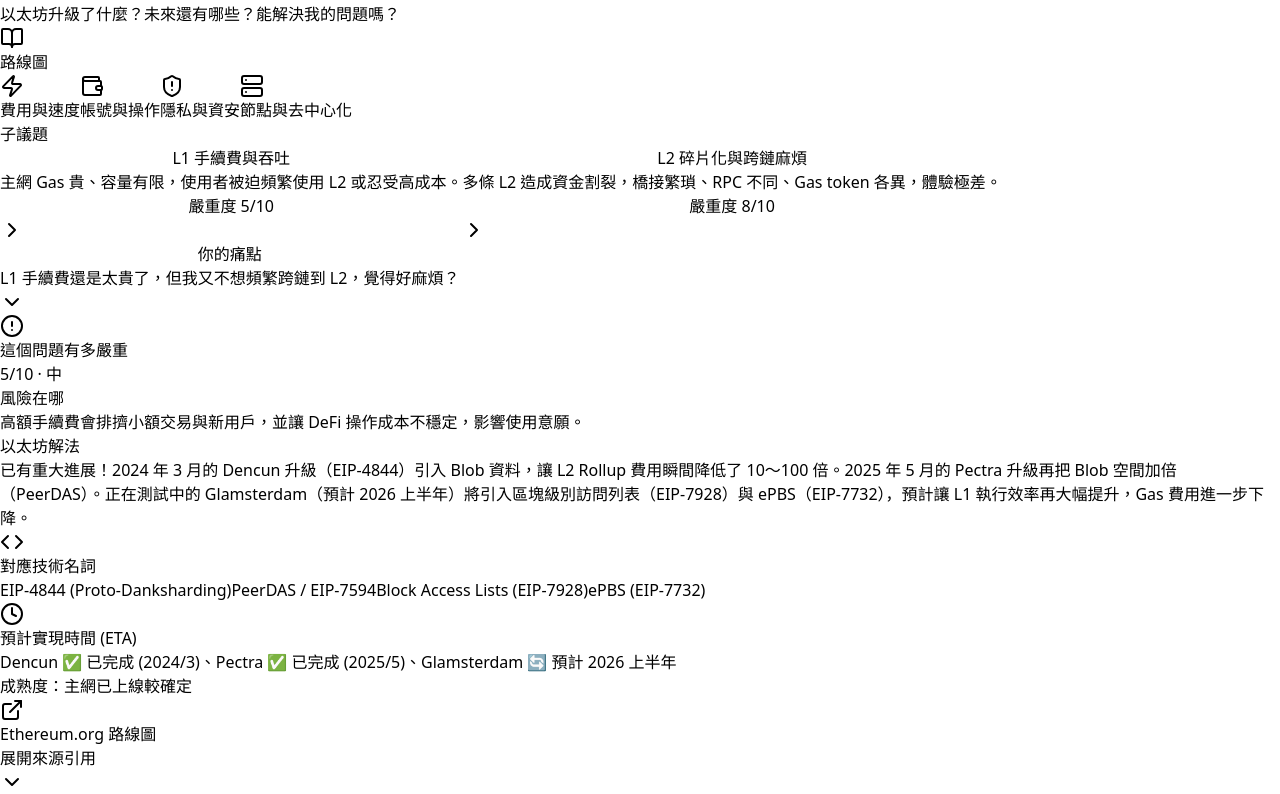
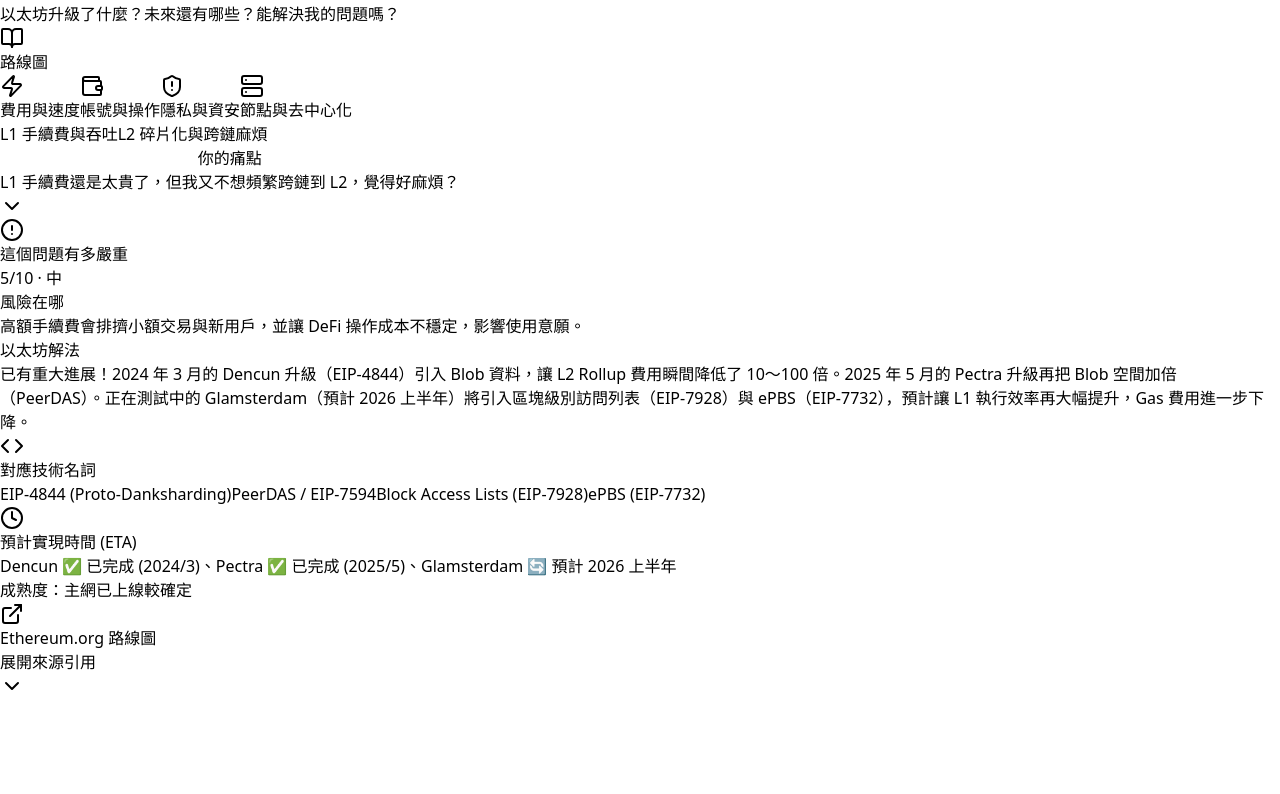
Before and after one commit to ASTROHSU/Ethereum-roadmap, a React (Vite) app: page / in a window 1280 px wide. Shown: the part 1708-2502 px from the top of the page. After the commit the page ends 2406 px from the top, so only its background shows below. Built offline with nearby package versions, Linux system fonts and the light colour scheme.

Commit message:
ux: replace topic vertical list with horizontal chip pills, remove '子議題' label

```diff
--- a/src/components/EthereumRoadmapUX.jsx
+++ b/src/components/EthereumRoadmapUX.jsx
@@ -824,12 +824,9 @@
           <div className="pointer-events-none absolute top-0 right-0 h-full w-16 bg-gradient-to-l from-slate-50 to-transparent md:hidden" />
         </div>
 
-        {/* Topic Breakdown */}
-        <div className="mb-6">
-          <h2 className="text-sm font-semibold text-slate-500 uppercase tracking-wider mb-3">
-            子議題
-          </h2>
-          <div className="flex flex-col gap-2">
+        {/* Topic chips */}
+        <div className="relative mb-5">
+          <div className="flex overflow-x-auto gap-2 pb-2 scrollbar-hide">
             {activeCategory.topics.map((topic) => (
               <button
                 key={topic.id}
@@ -837,33 +834,20 @@
                   setActiveTopic(topic.id);
                   setExpandedCard(null);
                 }}
-                className={`w-full text-left px-4 py-3 rounded-xl border transition-all flex items-center justify-between ${effectiveTopic === topic.id
-                  ? 'bg-indigo-50 border-indigo-300 ring-1 ring-indigo-100'
-                  : 'bg-white border-slate-200 hover:border-indigo-200 hover:bg-slate-50'
+                className={`flex items-center gap-2 px-4 py-2 rounded-full whitespace-nowrap transition-all text-sm font-medium border ${effectiveTopic === topic.id
+                    ? 'bg-indigo-600 text-white border-indigo-600 shadow-sm'
+                    : 'bg-white text-slate-600 border-slate-200 hover:border-indigo-300 hover:bg-indigo-50'
                   }`}
               >
-                <div>
-                  <span className="font-medium text-slate-800">{topic.title}</span>
-                  <p className="text-sm text-slate-500 mt-0.5 line-clamp-1">{topic.description}</p>
-                </div>
-                <div className="flex items-center gap-2 flex-shrink-0 ml-3">
-                  <span
-                    className={`text-xs font-medium px-2 py-0.5 rounded ${topic.severity >= 7
-                      ? 'bg-rose-100 text-rose-700'
-                      : topic.severity >= 4
-                        ? 'bg-amber-100 text-amber-700'
-                        : 'bg-slate-100 text-slate-600'
-                      }`}
-                  >
-                    嚴重度 {topic.severity}/10
-                  </span>
-                  <ChevronRight
-                    className={`w-5 h-5 text-slate-400 ${effectiveTopic === topic.id ? 'text-indigo-600' : ''}`}
-                  />
-                </div>
+                {/* 嚴重度色點 */}
+                <span className={`w-2 h-2 rounded-full flex-shrink-0 ${topic.severity >= 7 ? 'bg-rose-400' : topic.severity >= 4 ? 'bg-amber-400' : 'bg-slate-300'
+                  } ${effectiveTopic === topic.id ? 'opacity-80' : ''}`} />
+                {topic.title}
               </button>
             ))}
           </div>
+          {/* 右側漸層，提示可橫滑 */}
+          <div className="pointer-events-none absolute top-0 right-0 h-full w-10 bg-gradient-to-l from-slate-50 to-transparent" />
         </div>
 
         {/* Items (痛點卡片) */}
```
